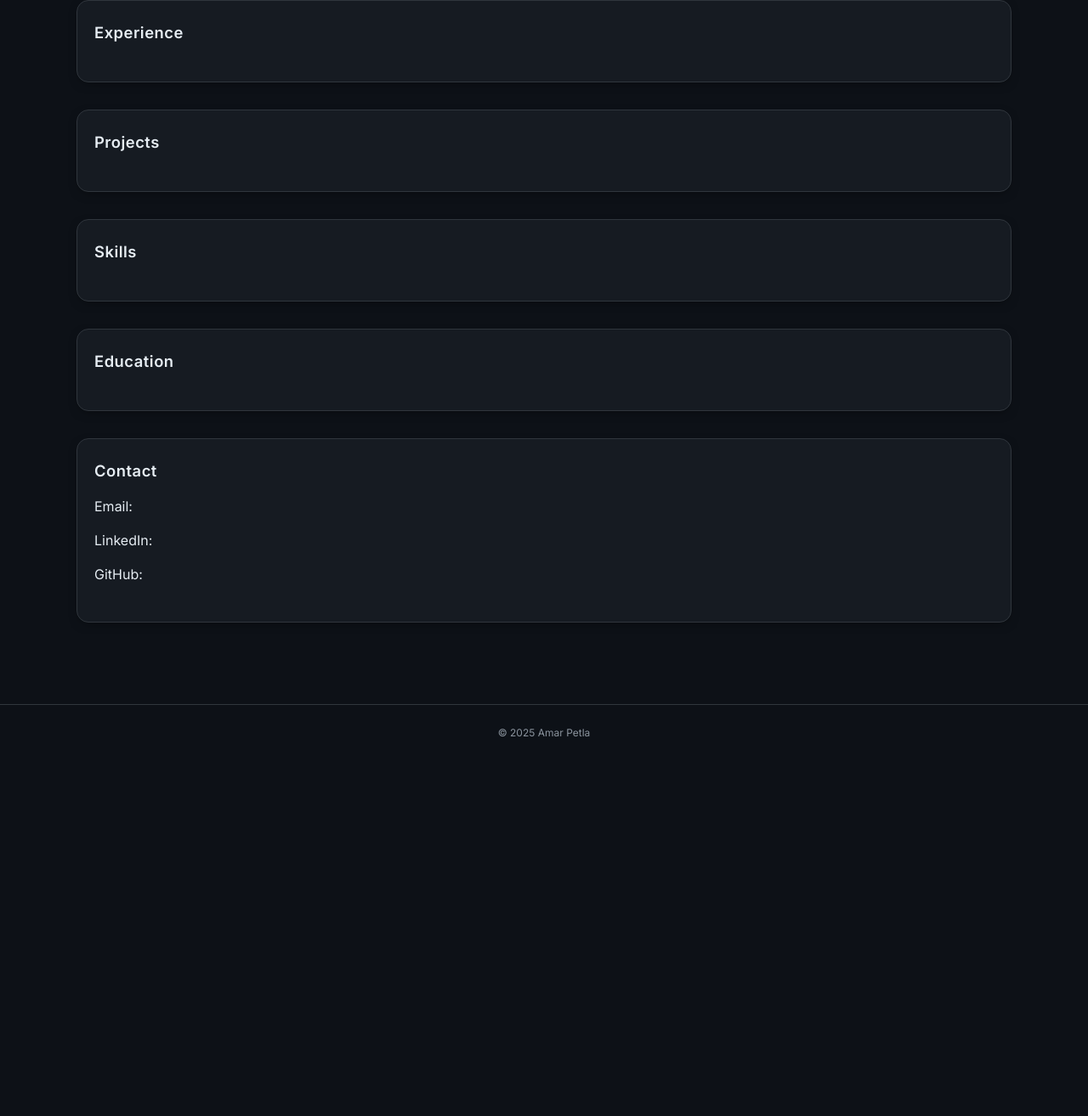
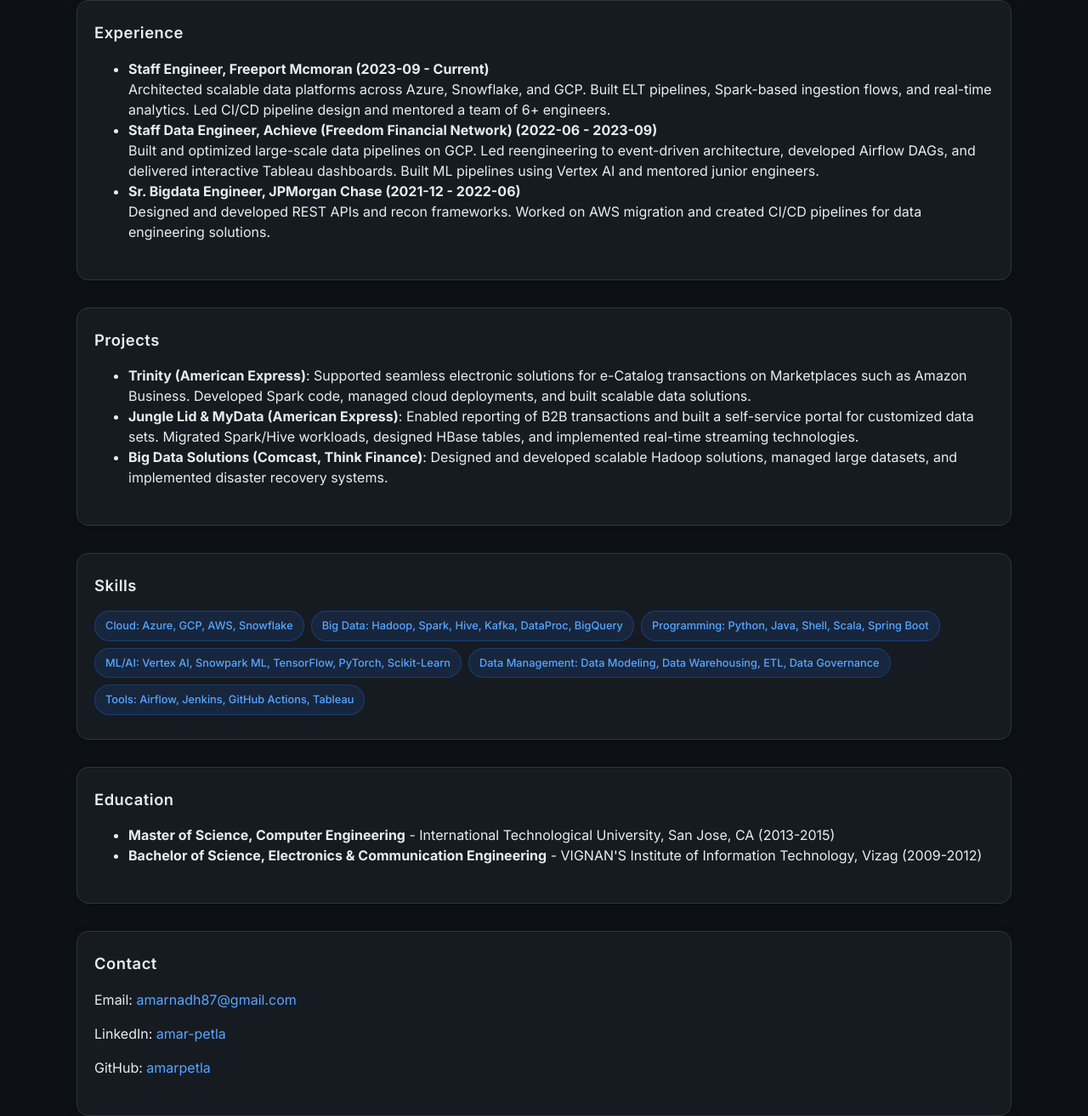
Before and after one commit to amarpetla/personalportfolio, a plain HTML site: page index.html in a window 1280 px wide. Shown: the part 646-1960 px from the top of the page at 85% size. Before the commit the page ends 1550 px from the top, so only its background shows below. Drawn offline with Linux system fonts and the light colour scheme.

Commit message:
Updated Projects, Skills, Education, and Contact sections from resume

```diff
--- a/index.html
+++ b/index.html
@@ -57,25 +57,49 @@
     </section>
     <section id="experience" class="panel">
       <h2>Experience</h2>
-      <div id="experience-list"></div>
+        <ul id="experience-list">
+          <li><strong>Staff Engineer, Freeport Mcmoran (2023-09 - Current)</strong><br>
+            Architected scalable data platforms across Azure, Snowflake, and GCP. Built ELT pipelines, Spark-based ingestion flows, and real-time analytics. Led CI/CD pipeline design and mentored a team of 6+ engineers.
+          </li>
+          <li><strong>Staff Data Engineer, Achieve (Freedom Financial Network) (2022-06 - 2023-09)</strong><br>
+            Built and optimized large-scale data pipelines on GCP. Led reengineering to event-driven architecture, developed Airflow DAGs, and delivered interactive Tableau dashboards. Built ML pipelines using Vertex AI and mentored junior engineers.
+          </li>
+          <li><strong>Sr. Bigdata Engineer, JPMorgan Chase (2021-12 - 2022-06)</strong><br>
+            Designed and developed REST APIs and recon frameworks. Worked on AWS migration and created CI/CD pipelines for data engineering solutions.
+          </li>
+        </ul>
     </section>
     <section id="projects" class="panel">
       <h2>Projects</h2>
-      <div id="projects-list"></div>
+        <ul id="projects-list">
+          <li><strong>Trinity (American Express)</strong>: Supported seamless electronic solutions for e-Catalog transactions on Marketplaces such as Amazon Business. Developed Spark code, managed cloud deployments, and built scalable data solutions.</li>
+          <li><strong>Jungle Lid & MyData (American Express)</strong>: Enabled reporting of B2B transactions and built a self-service portal for customized data sets. Migrated Spark/Hive workloads, designed HBase tables, and implemented real-time streaming technologies.</li>
+          <li><strong>Big Data Solutions (Comcast, Think Finance)</strong>: Designed and developed scalable Hadoop solutions, managed large datasets, and implemented disaster recovery systems.</li>
+        </ul>
     </section>
     <section id="skills" class="panel">
       <h2>Skills</h2>
-      <ul id="skills-list" class="chips"></ul>
+        <ul id="skills-list" class="chips">
+          <li>Cloud: Azure, GCP, AWS, Snowflake</li>
+          <li>Big Data: Hadoop, Spark, Hive, Kafka, DataProc, BigQuery</li>
+          <li>Programming: Python, Java, Shell, Scala, Spring Boot</li>
+          <li>ML/AI: Vertex AI, Snowpark ML, TensorFlow, PyTorch, Scikit-Learn</li>
+          <li>Data Management: Data Modeling, Data Warehousing, ETL, Data Governance</li>
+          <li>Tools: Airflow, Jenkins, GitHub Actions, Tableau</li>
+        </ul>
     </section>
     <section id="education" class="panel">
       <h2>Education</h2>
-      <div id="education-list"></div>
+        <ul id="education-list">
+          <li><strong>Master of Science, Computer Engineering</strong> - International Technological University, San Jose, CA (2013-2015)</li>
+          <li><strong>Bachelor of Science, Electronics & Communication Engineering</strong> - VIGNAN'S Institute of Information Technology, Vizag (2009-2012)</li>
+        </ul>
     </section>
     <section id="contact" class="panel">
       <h2>Contact</h2>
-      <p>Email: <a id="contact-email" href="mailto:"></a></p>
-      <p>LinkedIn: <a id="contact-linkedin" href="#" target="_blank" rel="noopener"></a></p>
-      <p>GitHub: <a id="contact-github" href="#" target="_blank" rel="noopener"></a></p>
+        <p>Email: <a id="contact-email" href="mailto:amarnadh87@gmail.com">amarnadh87@gmail.com</a></p>
+        <p>LinkedIn: <a id="contact-linkedin" href="https://www.linkedin.com/in/amar-petla/" target="_blank" rel="noopener">amar-petla</a></p>
+        <p>GitHub: <a id="contact-github" href="https://github.com/amarpetla" target="_blank" rel="noopener">amarpetla</a></p>
     </section>
   </main>
   <footer class="site-footer">&copy; <span id="year"></span> Amar Petla</footer>
```
